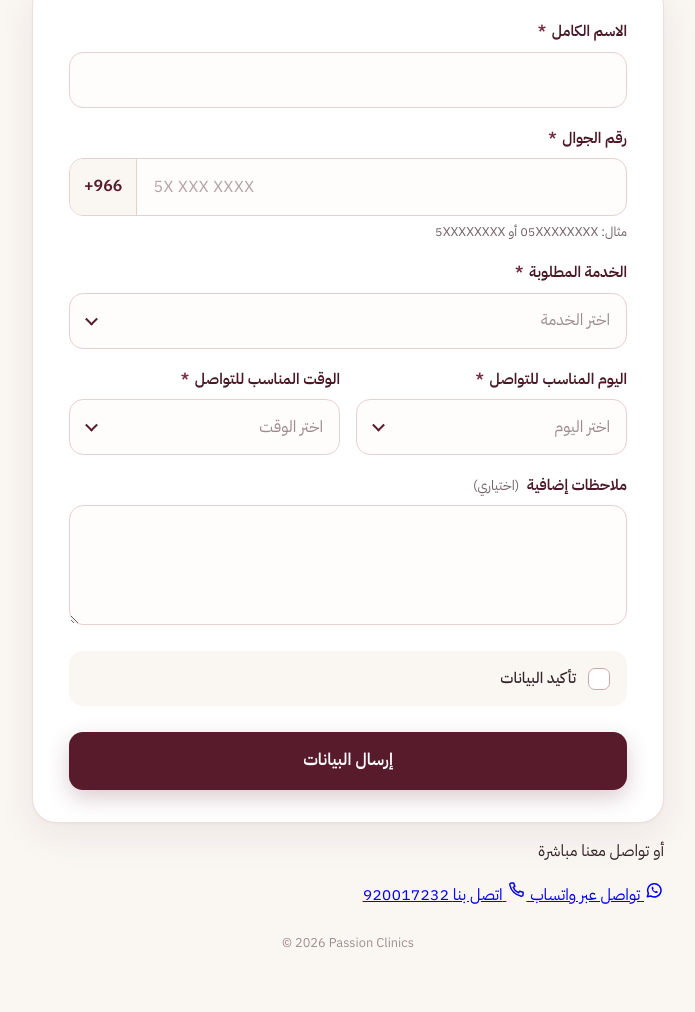
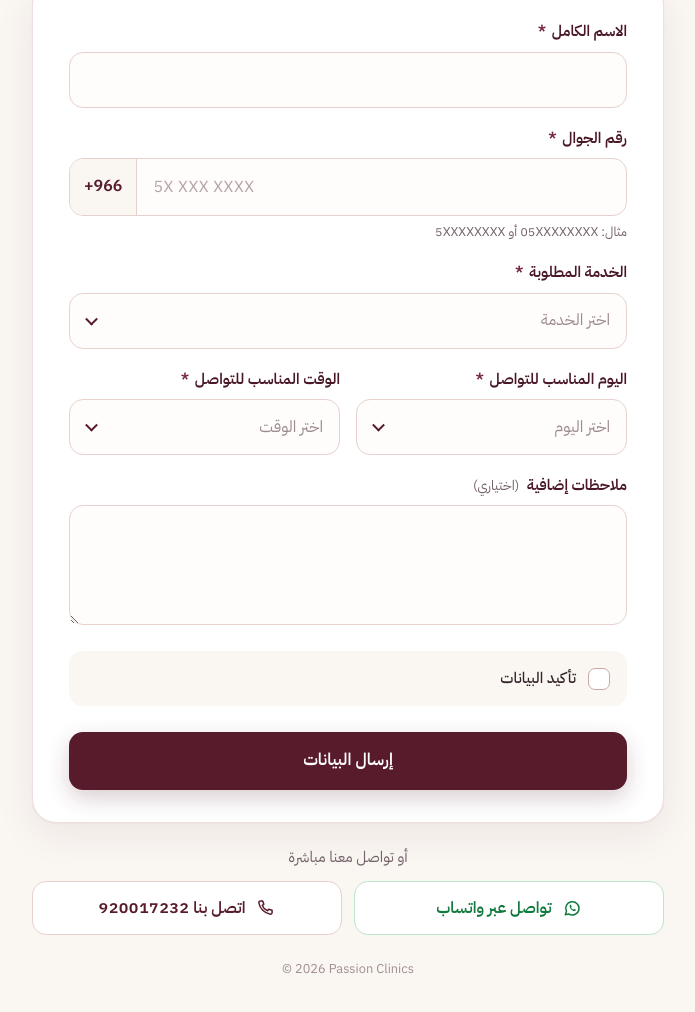
Before and after one commit to passionclinics/passion-clinic-register, a plain HTML site: page index.html in a window 1280 px wide. Shown: the part 385-1397 px from the top of the page, without its empty margins (292-987 px from the left). Drawn offline with Linux system fonts and the light colour scheme; no server answers.

Commit message:
style.css

```diff
--- a/style.css
+++ b/style.css
@@ -375,6 +375,47 @@ select option { color: var(--text); }
 
 @keyframes fadeUp { from { opacity: 0; transform: translateY(8px); } to { opacity: 1; transform: none; } }
 
+/* ---------- Direct contact ---------- */
+.contact {
+  margin-top: 22px;
+  text-align: center;
+}
+.contact__title {
+  margin: 0 0 12px;
+  font-size: .95rem;
+  color: var(--muted);
+}
+.contact__actions {
+  display: grid;
+  grid-template-columns: 1fr;
+  gap: 12px;
+}
+.contact__btn {
+  display: inline-flex;
+  align-items: center;
+  justify-content: center;
+  gap: 10px;
+  min-height: 54px;
+  padding: 0 20px;
+  font: 600 1rem/1 var(--font);
+  text-decoration: none;
+  border-radius: var(--radius);
+  border: 1.5px solid var(--rose);
+  background: var(--surface);
+  color: var(--burgundy);
+  transition: background .2s var(--ease), border-color .2s var(--ease), transform .15s var(--ease);
+}
+.contact__btn:hover { background: var(--cream); border-color: var(--burgundy-2); }
+.contact__btn:active { transform: translateY(1px); }
+.contact__btn:focus-visible { outline: none; box-shadow: var(--ring); }
+.contact__btn--wa { color: #127A3E; border-color: #BFE3CD; }
+.contact__btn--wa:hover { background: #F1FAF4; border-color: #1E9E55; }
+.contact__btn bdi { letter-spacing: .5px; }
+
+@media (min-width: 640px) {
+  .contact__actions { grid-template-columns: 1fr 1fr; }
+}
+
 /* ---------- Footer ---------- */
 .foot {
   margin-top: 24px;
```
